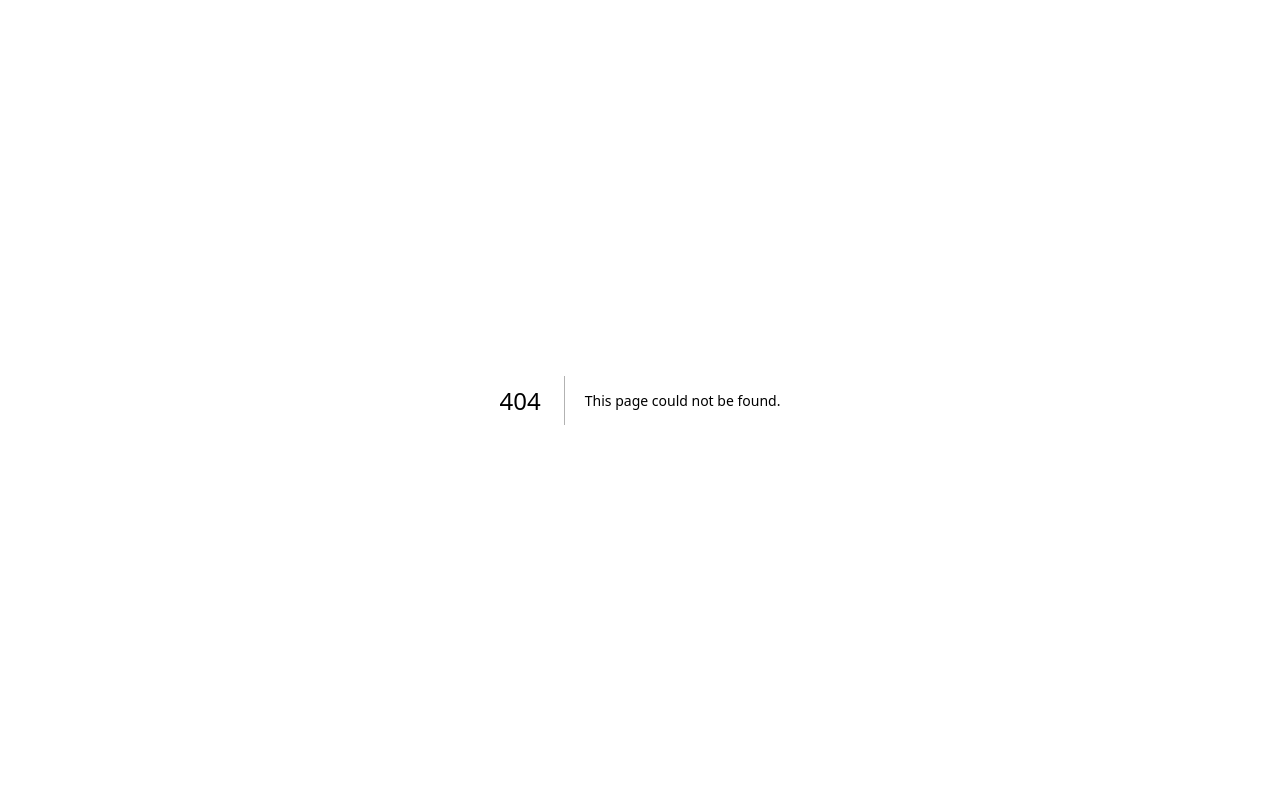
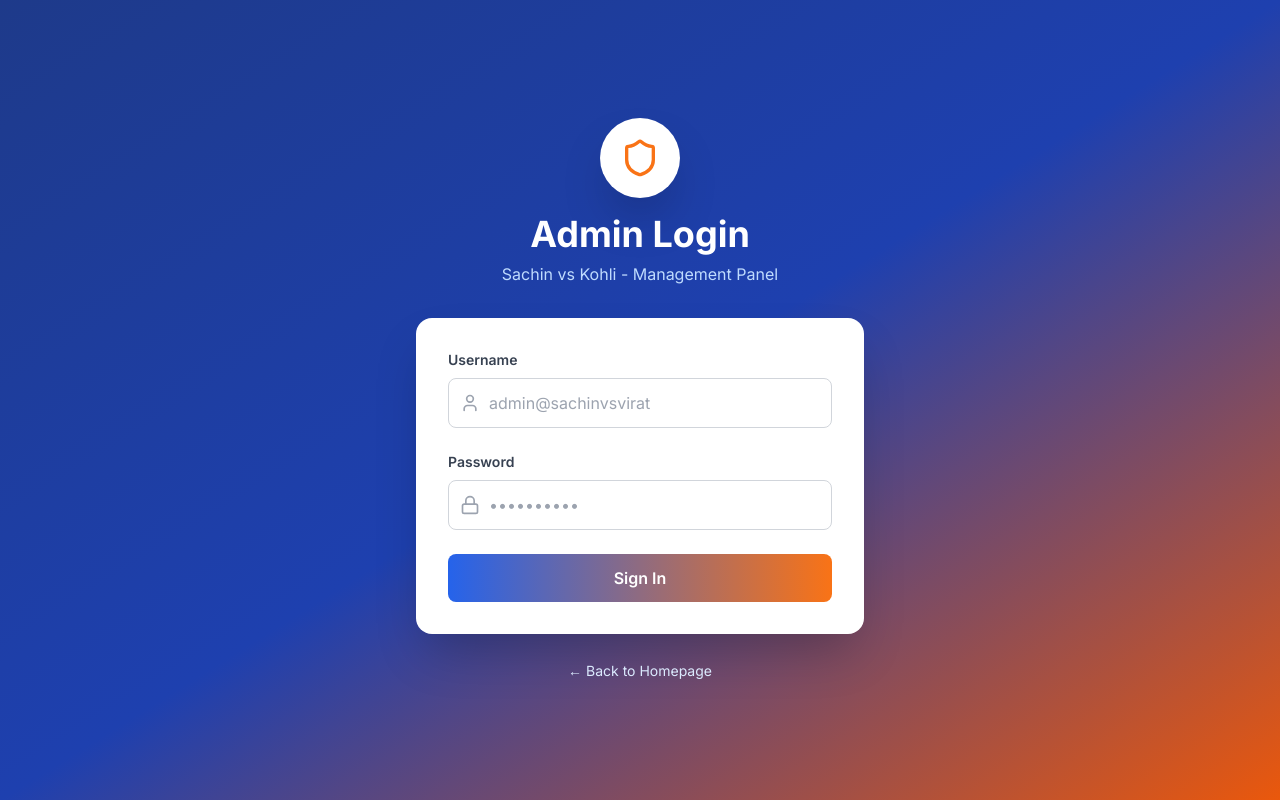
Before and after one commit to poppohare1-alt/sachin-vs-kohli, a Next.js app: page /admin/login in a window 1280 px wide. Before the commit this address had no page. Built offline with nearby package versions, Linux system fonts and the light colour scheme.

Commit message:
Create page.js

```diff
--- /dev/null
+++ b/app/admin/login/page.js
@@ -0,0 +1,120 @@
+'use client';
+
+import { useState } from 'react';
+import { signIn } from 'next-auth/react';
+import { useRouter } from 'next/navigation';
+import { Shield, Lock, User, AlertCircle } from 'lucide-react';
+
+export default function AdminLogin() {
+  const router = useRouter();
+  const [credentials, setCredentials] = useState({
+    username: '',
+    password: ''
+  });
+  const [error, setError] = useState('');
+  const [loading, setLoading] = useState(false);
+
+  const handleSubmit = async (e) => {
+    e.preventDefault();
+    setError('');
+    setLoading(true);
+
+    try {
+      const result = await signIn('credentials', {
+        username: credentials.username,
+        password: credentials.password,
+        redirect: false
+      });
+
+      if (result?.error) {
+        setError('Invalid username or password');
+      } else if (result?.ok) {
+        router.push('/admin');
+      }
+    } catch (error) {
+      setError('An error occurred during login');
+    } finally {
+      setLoading(false);
+    }
+  };
+
+  return (
+    <div className="min-h-screen bg-gradient-to-br from-blue-900 via-blue-800 to-orange-600 flex items-center justify-center p-4">
+      <div className="w-full max-w-md">
+        <div className="text-center mb-8">
+          <div className="inline-flex items-center justify-center w-20 h-20 bg-white rounded-full mb-4 shadow-2xl">
+            <Shield size={40} className="text-orange-500" />
+          </div>
+          <h1 className="text-4xl font-bold text-white mb-2">Admin Login</h1>
+          <p className="text-blue-200">Sachin vs Kohli - Management Panel</p>
+        </div>
+
+        <div className="bg-white rounded-2xl shadow-2xl p-8">
+          {error && (
+            <div className="mb-6 p-4 bg-red-50 border-l-4 border-red-500 rounded-lg flex items-start gap-3">
+              <AlertCircle className="text-red-500 flex-shrink-0" size={20} />
+              <p className="text-sm text-red-700">{error}</p>
+            </div>
+          )}
+
+          <form onSubmit={handleSubmit} className="space-y-6">
+            <div>
+              <label className="block text-sm font-semibold text-gray-700 mb-2">
+                Username
+              </label>
+              <div className="relative">
+                <div className="absolute inset-y-0 left-0 pl-3 flex items-center">
+                  <User size={20} className="text-gray-400" />
+                </div>
+                <input
+                  type="text"
+                  value={credentials.username}
+                  onChange={(e) => setCredentials({ ...credentials, username: e.target.value })}
+                  className="block w-full pl-10 pr-3 py-3 border border-gray-300 rounded-lg focus:ring-2 focus:ring-orange-500 focus:border-orange-500"
+                  placeholder="admin@sachinvsvirat"
+                  required
+                />
+              </div>
+            </div>
+
+            <div>
+              <label className="block text-sm font-semibold text-gray-700 mb-2">
+                Password
+              </label>
+              <div className="relative">
+                <div className="absolute inset-y-0 left-0 pl-3 flex items-center">
+                  <Lock size={20} className="text-gray-400" />
+                </div>
+                <input
+                  type="password"
+                  value={credentials.password}
+                  onChange={(e) => setCredentials({ ...credentials, password: e.target.value })}
+                  className="block w-full pl-10 pr-3 py-3 border border-gray-300 rounded-lg focus:ring-2 focus:ring-orange-500 focus:border-orange-500"
+                  placeholder="••••••••••"
+                  required
+                />
+              </div>
+            </div>
+
+            <button
+              type="submit"
+              disabled={loading}
+              className="w-full bg-gradient-to-r from-blue-600 to-orange-500 text-white py-3 rounded-lg font-semibold hover:from-blue-700 hover:to-orange-600 disabled:opacity-50"
+            >
+              {loading ? 'Signing in...' : 'Sign In'}
+            </button>
+          </form>
+        </div>
+
+        <div className="text-center mt-6">
+          <button
+            onClick={() => router.push('/')}
+            className="text-sm text-blue-100 hover:text-white"
+          >
+            ← Back to Homepage
+          </button>
+        </div>
+      </div>
+    </div>
+  );
+}
```
